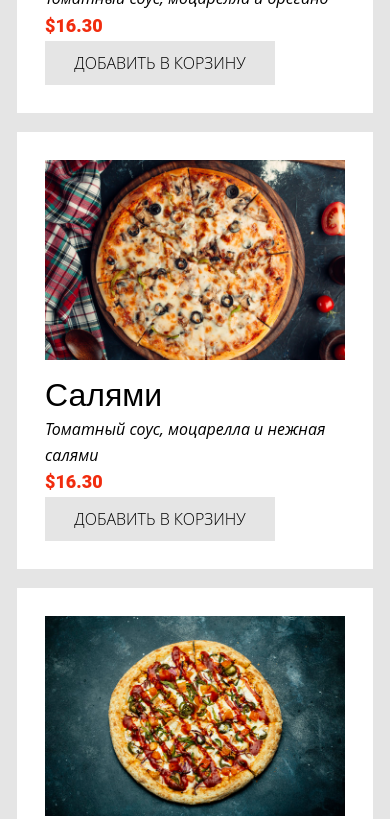
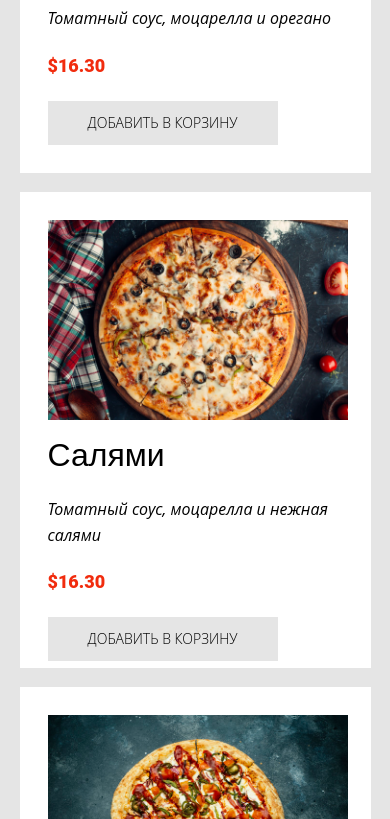
Before and after one commit to ashvachkin/Tasks, a plain HTML site: page task10/index.html in a window 390 px wide. Shown: the part 587-1406 px from the top of the page. Drawn offline with nearby package versions, Linux system fonts and the light colour scheme.

Commit message:
task 10 fix

```diff
--- a/task10/styles.css
+++ b/task10/styles.css
@@ -44,7 +44,7 @@ body {
   background-color: #fff;
   display: flex;
   padding: 28px;
-  max-width: 560px;
+  max-width: 510px;
   max-height: 260px;
 }
 .pizza__img {
@@ -56,6 +56,7 @@ body {
   flex-wrap: wrap;
   justify-content: space-evenly;
   align-items: flex-start;
+  margin-left: -20px;
 }
 .pizza__name {
   font-family: Oswald, sans-serif !important;
@@ -65,6 +66,8 @@ body {
 .pizza__description {
   font-family: "Open Sans", sans-serif;
   font-style: italic;
+  font-size: 1rem;
+  line-height: 1.6;
 }
 .pizza__price {
   color: #f12c0e;
@@ -80,7 +83,7 @@ body {
   justify-content: center;
   align-items: center;
   font-family: "Open Sans", sans-serif;
-  font-size: medium;
+  font-size: 0.875rem;
   border: none;
   cursor: pointer;
   font-weight: lighter;
@@ -90,11 +93,11 @@ body {
   background-color: #cecece;
 }
 .pizza__photo {
-  max-width: 255px;
+  width: 255px;
   height: 249px;
   object-fit: cover;
 }
-@media (max-width: 1300px) {
+@media (max-width: 1205px) {
   .full {
     width: 1180px;
   }
@@ -102,13 +105,16 @@ body {
     gap: 19px;
   }
   .pizza {
-    max-width: 420px;
+    max-width: 414px;
   }
   .pizza__img {
     margin-right: 10px;
   }
   .pizza__photo {
-    max-width: 155px;
+    width: 155px;
+  }
+  .pizza__text {
+    margin-left: 5px;
   }
 }
 
@@ -117,13 +123,16 @@ body {
     width: 720px;
   }
   .pizza {
-    max-width: 530px;
+    max-width: 637px;
   }
   .pizza__img {
     margin-right: 50px;
   }
   .pizza__photo {
-    max-width: 250px;
+    width: 300px;
+  }
+  .pizza__text {
+    margin: 0;
   }
 }
 
@@ -132,10 +141,11 @@ body {
     width: 540px;
   }
   .pizza {
-    max-width: 575px;
+    max-width: 512px;
   }
   .pizza__photo {
-    max-width: 300px;
+    width: 245px;
+    height: 249px;
   }
 }
 
@@ -148,10 +158,13 @@ body {
     max-height: 420px;
     line-height: 1.6;
     gap: 6px;
-    max-width: 300px;
+    max-width: 295px;
   }
   .pizza__photo {
     width: 300px;
     height: 200px;
   }
+  .pizza__text {
+    gap: 20px;
+  }
 }
```
